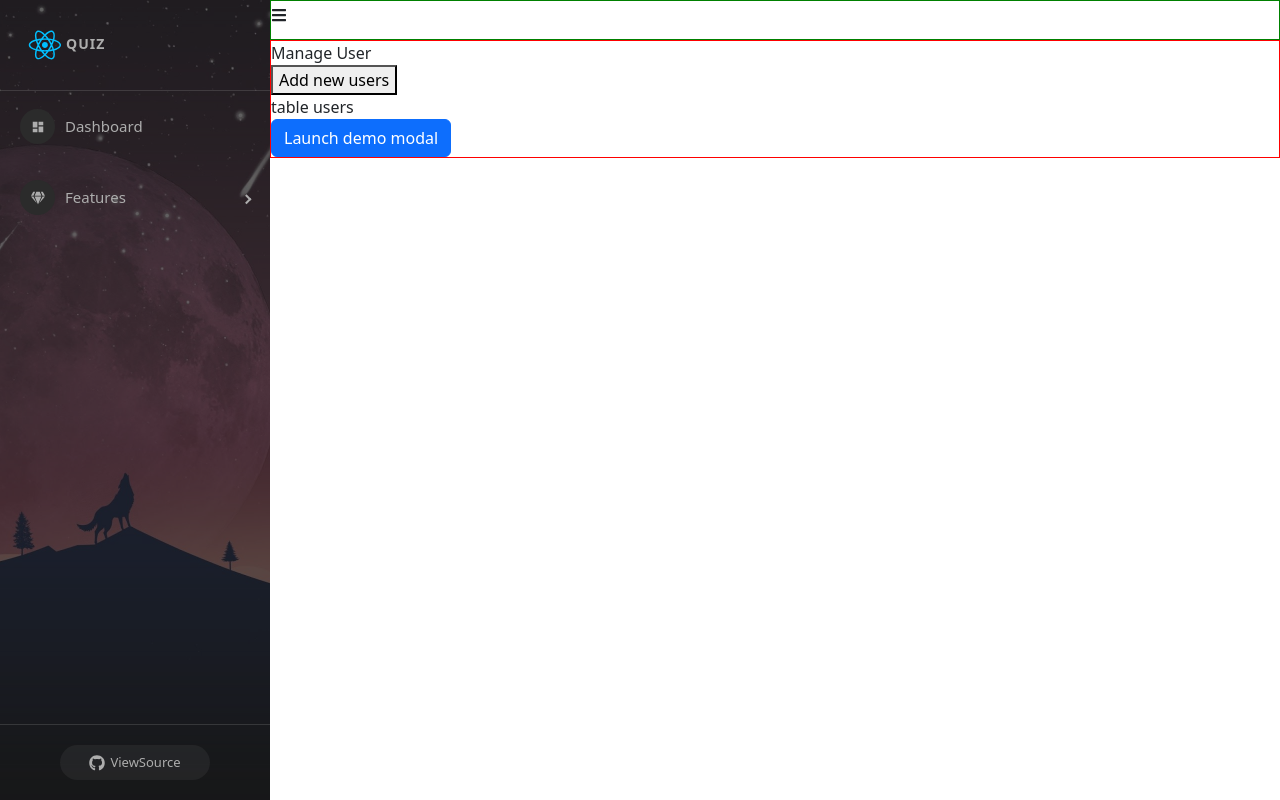
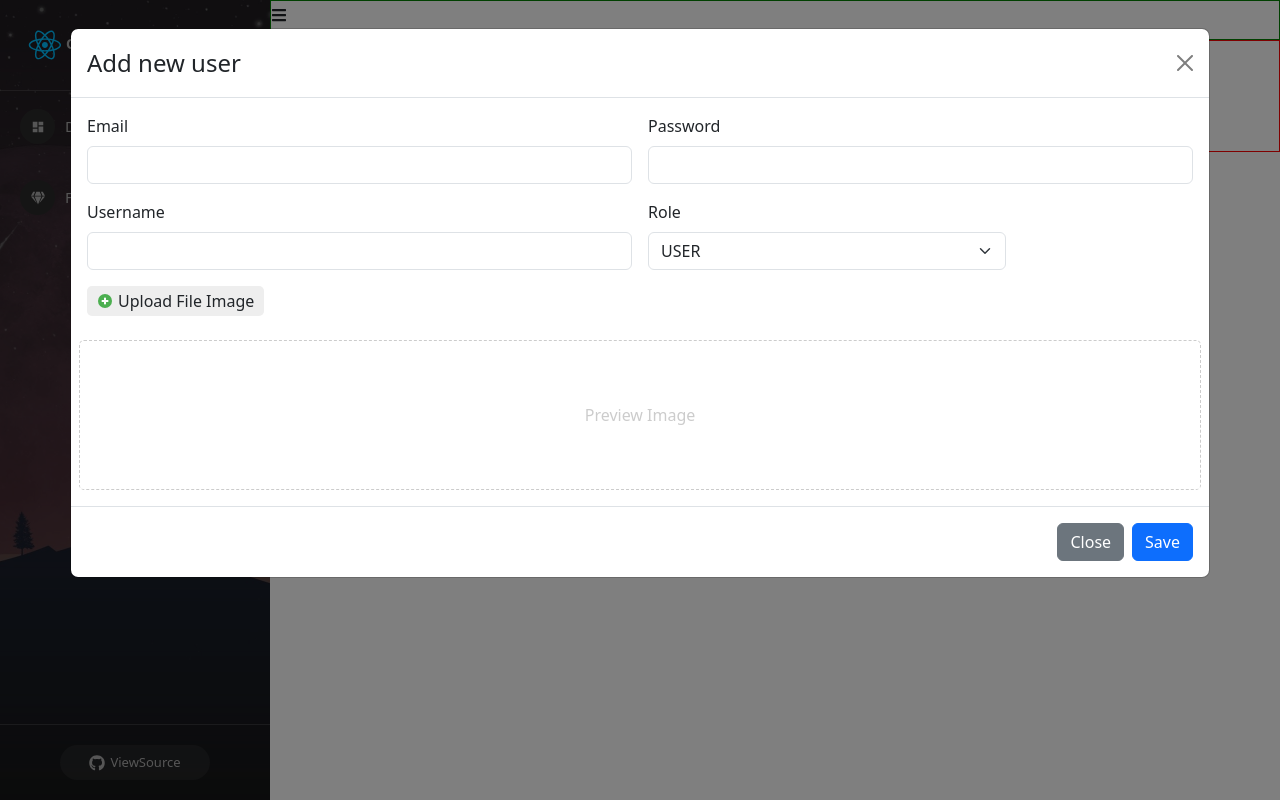
Before and after one commit to AnhQuanv/React-hook, a React (Create React App) app: page /admins/manage-users in a window 1280 px wide. Both pictures are taken after a click on the button "Add new users". Built offline with nearby package versions, Linux system fonts and the light colour scheme.

Commit message:
video 58 - Call API AddNewUser

```diff
--- a/src/components/Admin/Content/ManageUser.js
+++ b/src/components/Admin/Content/ManageUser.js
@@ -1,20 +1,26 @@
 import ModalCreteUser from "./ModalCreateUser";
 import './ManageUser.scss';
+import { FcPlus } from 'react-icons/fc';
+import { useState } from "react";
+
 
 const ManageUser = (props) => {
+
+    const [showModalCreateUser, setShowModalCreateUser] = useState(false);
+
     return (
         <div className="manage-user-container">
             <div className="title">
                 Manage User
             </div>
             <div className="users-content">
-                <div>
-                    <button>Add new users</button>
+                <div className="btn-add-new">
+                    <button className="btn btn-primary" onClick={() => setShowModalCreateUser(true)}><FcPlus /> Add new users</button>
                 </div>
-                <div>
+                <div className="table-users-container">
                     table users
                 </div>
-                <ModalCreteUser />
+                <ModalCreteUser show={showModalCreateUser} setShow={setShowModalCreateUser} />
             </div>
         </div>
     )
--- a/src/components/Admin/Content/ManageUser.scss
+++ b/src/components/Admin/Content/ManageUser.scss
@@ -1,6 +1,16 @@
 .manage-user-container{
+    padding: 10px;
     .users-content{
-
+       .btn-add-new {
+           button {
+               border: none;
+               border-radius: 3px;
+        }
+       }
+    }
+    .title {
+        font-weight: 600;
+        font-size: 20px;
     }
 }
 
--- a/src/components/Admin/Content/ModalCreateUser.js
+++ b/src/components/Admin/Content/ModalCreateUser.js
@@ -2,12 +2,21 @@
 import Button from 'react-bootstrap/Button';
 import Modal from 'react-bootstrap/Modal';
 import { FcPlus } from 'react-icons/fc';
+import axios from 'axios'
 
-const ModalCreteUser = () => {
-    const [show, setShow] = useState(false);
+const ModalCreteUser = (props) => {
+    const { show, setShow } = props;
 
-    const handleClose = () => setShow(false);
-    const handleShow = () => setShow(true);
+    const handleClose = () => {
+        setShow(false)
+        setEmail("");
+        setPassword("");
+        setUsername("");
+        setRole("");
+        setImage("");
+        setPreviewImage("");
+    };
+
 
     const [email, setEmail] = useState("");
     const [password, setPassword] = useState("");
@@ -21,16 +30,39 @@
         if (event.target && event.target.files && event.target.files[0]) {
             setPreviewImage(URL.createObjectURL(event.target.files[0]));
             setImage((event.target.files[0]));
+        }
+    }
 
-        }
+    const handleSubmitCreateUser = async () => {
+        //validate
 
+        //call apis
+        // let data = {
+        //     email: email,
+        //     password: password,
+        //     username: username,
+        //     role: role,
+        //     userImage: image
+        // }
+        // console.log(data)
+
+        const FormData = require('form-data');
+
+        const data = new FormData();
+        data.append('email', email);
+        data.append('password', password);
+        data.append('username', username);
+        data.append('role', role);
+        data.append('userImage', image);
+
+        let res = await axios.post('http://localhost:8081/api/v1/participant', data);
+        console.log('>>>>> check res:', res)
     }
     return (
         <>
-            <Button variant="primary" onClick={handleShow} >
+            {/* <Button variant="primary" onClick={handleShow} >
                 Launch demo modal
-            </Button>
-
+            </Button> */}
             <Modal className='modal-add-user' backdrop='static' show={show} onHide={handleClose} size="xl">
                 <Modal.Header closeButton>
                     <Modal.Title>Add new user</Modal.Title>
@@ -74,7 +106,7 @@
                     <Button variant="secondary" onClick={handleClose}>
                         Close
                     </Button>
-                    <Button variant="primary" onClick={handleClose}>
+                    <Button variant="primary" onClick={() => handleSubmitCreateUser()}>
                         Save
                     </Button>
                 </Modal.Footer>
```
